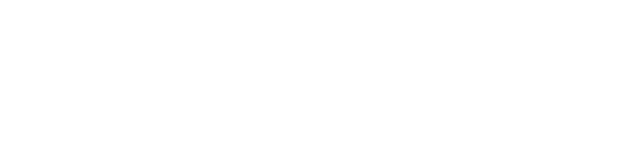
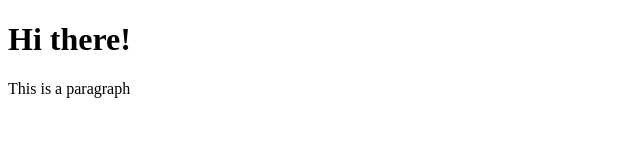
Before and after one commit to shingi-m/gitProject, a plain HTML site: page index.html in a window 1280 px wide. Shown: the whole page, without its empty margins (0-640 px from the left). Drawn offline with Linux system fonts and the light colour scheme.

Commit message:
Added paragraph
We updated index.html file from github.

```diff
--- a/index.html
+++ b/index.html
@@ -8,6 +8,8 @@
     <title>Document</title>
 </head>
 <body>
+    <h1>Hi there!</h1>
+    <p>This is a paragraph</p>
 
 </body>
 </html>
```
